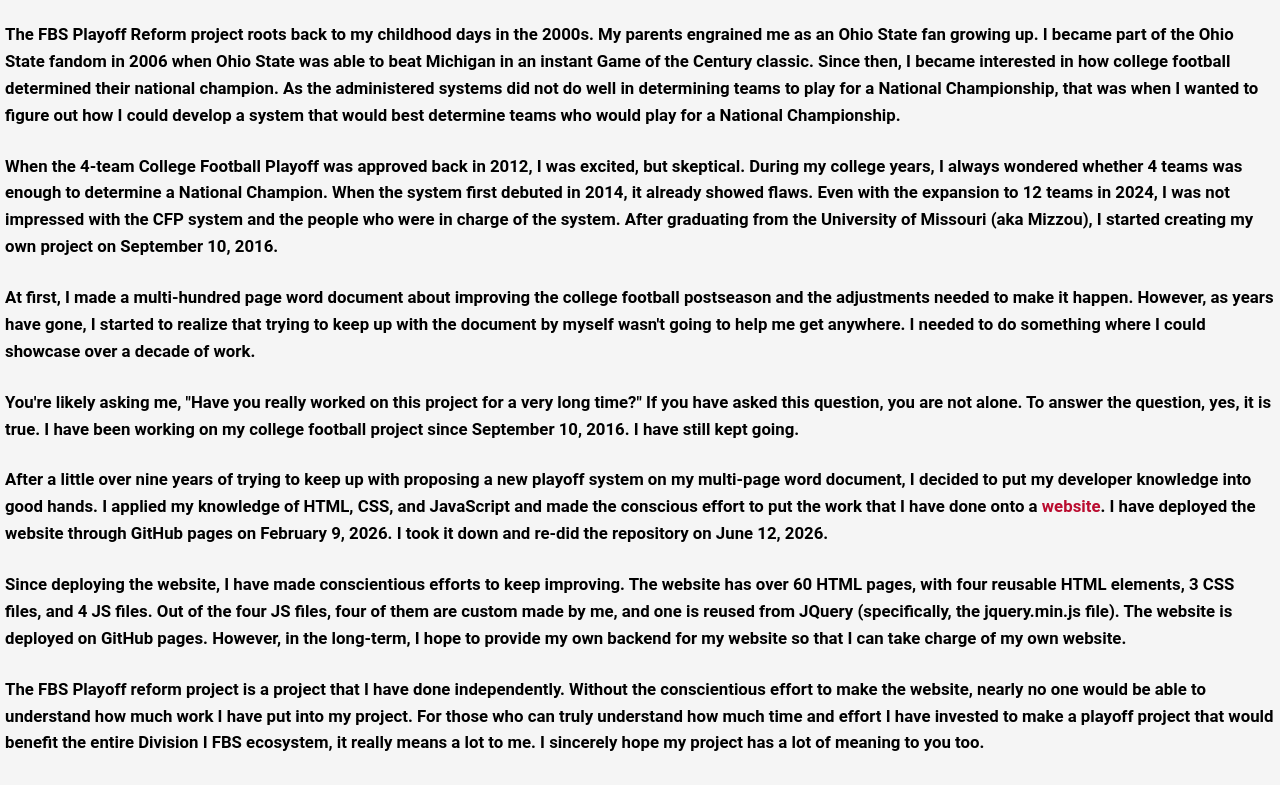
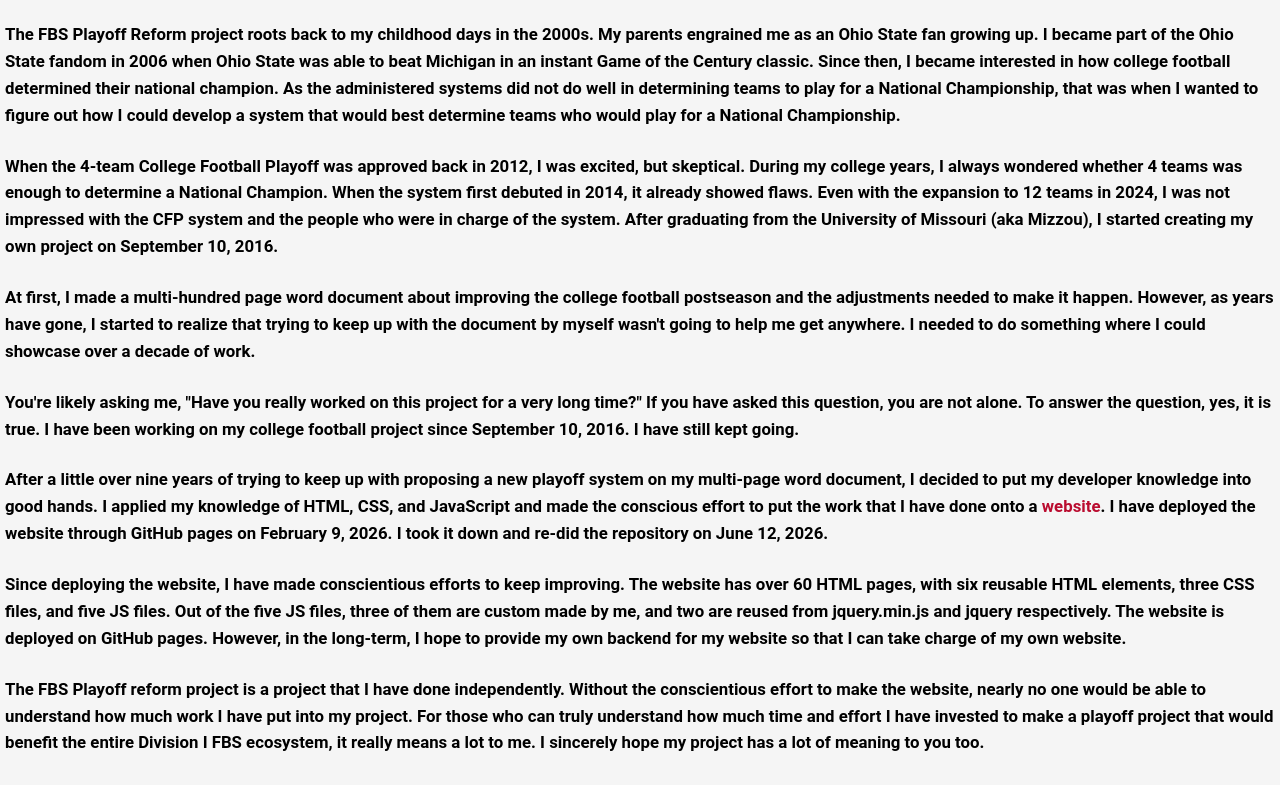
Before and after one commit to justincoding618/justincoding.github.io, a plain HTML site: page projects/fbs-playoff-reform.html in a window 1280 px wide. Shown: the part 325-1110 px from the top of the page. Drawn offline with nearby package versions, Linux system fonts and the light colour scheme.

Commit message:
update the project information of the FBS Playoff Reform project page

```diff
--- a/projects/fbs-playoff-reform.html
+++ b/projects/fbs-playoff-reform.html
@@ -70,12 +70,12 @@
       </p>
       <p>
         Since deploying the website, I have made conscientious efforts to keep
-        improving. The website has over 60 HTML pages, with four reusable HTML
-        elements, 3 CSS files, and 4 JS files. Out of the four JS files, four of
-        them are custom made by me, and one is reused from JQuery (specifically,
-        the jquery.min.js file). The website is deployed on GitHub pages.
-        However, in the long-term, I hope to provide my own backend for my
-        website so that I can take charge of my own website.
+        improving. The website has over 60 HTML pages, with six reusable HTML
+        elements, three CSS files, and five JS files. Out of the five JS files,
+        three of them are custom made by me, and two are reused from
+        jquery.min.js and jquery respectively. The website is deployed on GitHub
+        pages. However, in the long-term, I hope to provide my own backend for
+        my website so that I can take charge of my own website.
       </p>
       <p>
         The FBS Playoff reform project is a project that I have done
```
